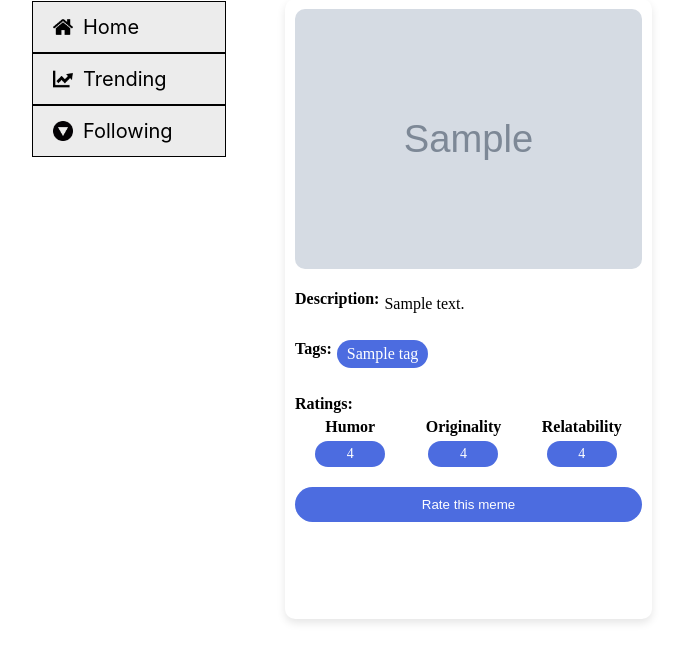
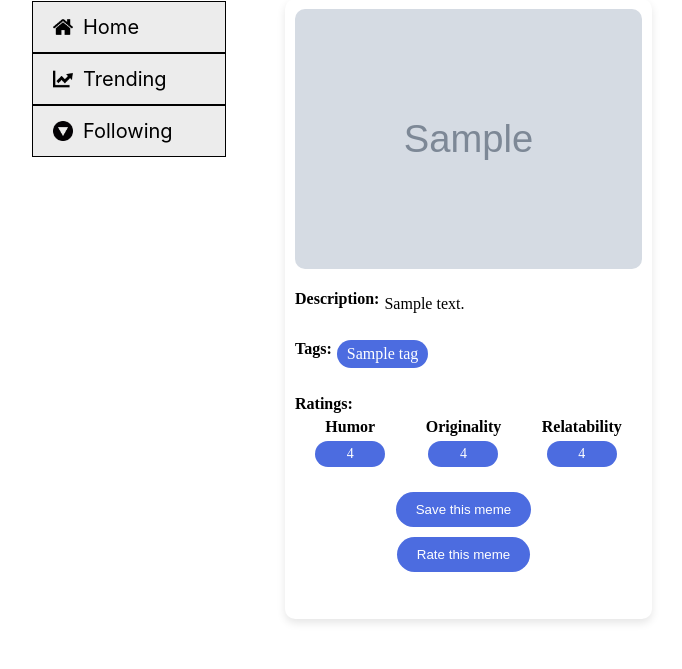
Before and after one commit to JTL-lab/Memerr, a Flask app: template frontend/templates/user.html in a window 1280 px wide. Shown: the part 299-968 px from the top of the page, without its empty margins (43-725 px from the left). Run offline with Flask 3, Linux system fonts and the light colour scheme; the template is opened without the code that fills it: most values are stand-ins (such as "Sample title", 1, 10 or a date in 2020); grey boxes marked "Sample" are stand-in pictures.

Commit message:
Save and Rate the memes

```diff
--- a/frontend/app.py
+++ b/frontend/app.py
@@ -302,6 +302,10 @@ def callback():
             if data:
                 access_token = data.get('access_token')
                 email = data.get('email')
+
+            index_url = f"https://{COGNITO_DOMAIN}/"
+            app.logger.info(f'@login cognito_login_url {index_url}')
+            return redirect(index_url)
             return data
         else:
             return 'Error exchanging code for tokens', response.status_code
--- a/frontend/static/user-styles.css
+++ b/frontend/static/user-styles.css
@@ -431,6 +431,7 @@
 }
 
 .rate-meme-button {
+    display: inline-block;
     padding: 10px 20px;
     background-color: #4C6CE0;
     border: none;
@@ -438,6 +439,7 @@
     color: white;
     cursor: pointer;
     margin-top: 10px;
+    margin-right: 10px;
 }
 
 
@@ -501,3 +503,24 @@ input[type=button] {
 input[type=button]:hover {
     opacity: 0.8;
 }
+
+.rating-section {
+    margin-top: 5px;
+    display: flex;
+    flex-direction: column;
+    align-items: center;
+}
+
+.toggle-ratings-button {
+    cursor: pointer;
+    background: none;
+    border: none;
+    color: #4c6ce0;
+    text-decoration: underline;
+}
+
+/* .ratings-container {
+    display: flex;
+    flex-direction: column;
+    gap: 10px;
+} */
--- a/frontend/templates/user.html
+++ b/frontend/templates/user.html
@@ -64,10 +64,26 @@
               <div class="rating-value reliability">{{ meme.relatability_rating }}</div>
             </div>
           </div>
-          <button class="rate-meme-button">Rate this meme</button>
+          <!-- <button class="rate-meme-button">Rate this meme</button> -->
+
+          <div class="rating-section">
+            <button name='savememe' class="rate-meme-button" data-meme-id="{{ meme.meme_id }}" onclick="submitSave()">Save this meme</button>
+            <button name='ratememe' class="rate-meme-button" data-meme-id="{{ meme.meme_id }}" onclick="toggleRatingsVisibility(this)">Rate this meme</button>
+            <div class="ratings-container" style="display: none;" data-meme-id="{{ meme.meme_id }}">
+                <label for="humor-rating">Humor:</label>
+                <input type="number" class="humor-rating" name="humor-rating" min="1" max="5">
+
+                <label for="originality-rating">Originality:</label>
+                <input type="number" id="originality-rating" name="originality-rating" min="1" max="5">
+
+                <label for="reliability-rating">Reliability:</label>
+                <input type="number" id="reliability-rating" name="reliability-rating" min="1" max="5">
+
+                <button class="rate-meme-button" onclick="submitRating('{{ meme.meme_id }}')">Submit</button>
+          </div>
         </div>
+      </div>
         {% endfor %}
-      </div>
       </div>
 
     </div>
@@ -132,6 +148,83 @@
               console.error('Error:', error);
           });
     }
+
+    function toggleRatingsVisibility(button) {
+      const memeId = button.getAttribute('data-meme-id');
+      const ratingsContainer = document.querySelector(`.ratings-container[data-meme-id="${memeId}"]`);
+
+      // if (ratingsContainer) {
+      //   document.querySelector(`.ratings-container[data-meme-id="${memeId}"] .humor-rating`).value = '';
+      //   document.querySelector(`.ratings-container[data-meme-id="${memeId}"] .originality-rating`).value = '';
+      //   document.querySelector(`.ratings-container[data-meme-id="${memeId}"] .reliability-rating`).value = '';
+      //   ratingsContainer.style.display = ratingsContainer.style.display === 'none' ? 'block' : 'none';
+      // } else {
+      //   console.error('Ratings container not found for meme ID:', memeId);
+      // }
+      ratingsContainer.style.display = ratingsContainer.style.display === 'none' ? 'block' : 'none';
+    }
+
+    function submitRating(memeId) {
+        try{
+          const humorRating = document.querySelector(`.ratings-container[data-meme-id="${memeId}"] .humor-rating`).value;
+          throw new Error("Please provide ratings for all categories")
+        } catch(error){
+          alert("Please provide ratings for all categories.");
+          // Toggle visibility after submitting
+          toggleRatingsVisibility(document.querySelector(`.rate-meme-button[data-meme-id="${memeId}"]`));
+          return;
+        }
+
+        try{
+          const originalityRating = document.querySelector(`.ratings-container[data-meme-id="${memeId}"] .originality-rating`).value;
+          throw new Error("Please provide ratings for all categories")
+        } catch(error){
+          alert("Please provide ratings for all categories.");
+          // Toggle visibility after submitting
+          toggleRatingsVisibility(document.querySelector(`.rate-meme-button[data-meme-id="${memeId}"]`));
+          return;
+        }
+
+        try{
+          const reliabilityRating = document.querySelector(`.ratings-container[data-meme-id="${memeId}"] .reliability-rating`).value;
+          throw new Error("Please provide ratings for all categories")
+        } catch(error){
+          alert("Please provide ratings for all categories.");
+          // Toggle visibility after submitting
+          toggleRatingsVisibility(document.querySelector(`.rate-meme-button[data-meme-id="${memeId}"]`));
+          return;
+        }
+
+        // Check if values are integers between 1 and 5
+        if (!isIntegerBetween(humorRating, 1, 5) || !isIntegerBetween(originalityRating, 1, 5) || !isIntegerBetween(reliabilityRating, 1, 5)) {
+            alert("Ratings must be integers between 1 and 5.");
+            return;
+        }
+
+        // You can send these ratings to the server or perform any other actions
+        console.log(`Meme ID: ${memeId}`);
+        console.log('Humor Rating:', humorRating);
+        console.log('Originality Rating:', originalityRating);
+        console.log('Reliability Rating:', reliabilityRating);
+
+        // Clear the input values
+        document.querySelector(`.ratings-container[data-meme-id="${memeId}"] .humor-rating`).value = '';
+        document.querySelector(`.ratings-container[data-meme-id="${memeId}"] .originality-rating`).value = '';
+        document.querySelector(`.ratings-container[data-meme-id="${memeId}"] .reliability-rating`).value = '';
+
+        // Toggle visibility after submitting
+        toggleRatingsVisibility(document.querySelector(`.rate-meme-button[data-meme-id="${memeId}"]`));
+    }
+
+    function submitSave() {
+        // Add logic to handle the saving of memes
+        console.log('Saving the meme...');
+    }
+
+    // Helper function to check if a value is an integer between min and max (inclusive)
+    function isIntegerBetween(value, min, max) {
+        return Number.isInteger(Number(value)) && value >= min && value <= max;
+    }
     </script>
 </body>
 </html>
```
Also changed, not shown: 1 other file.
